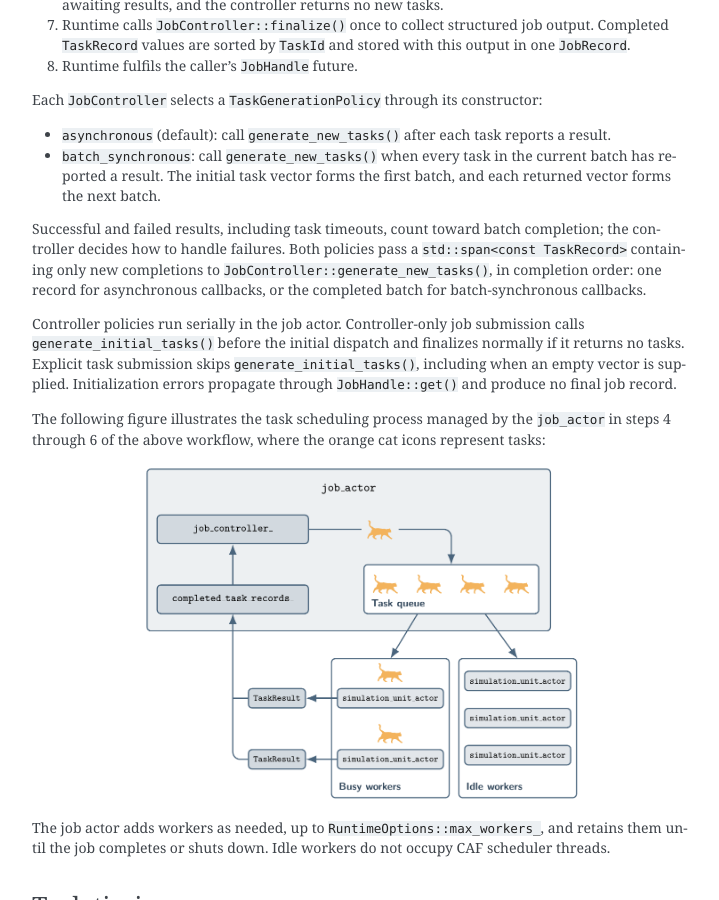
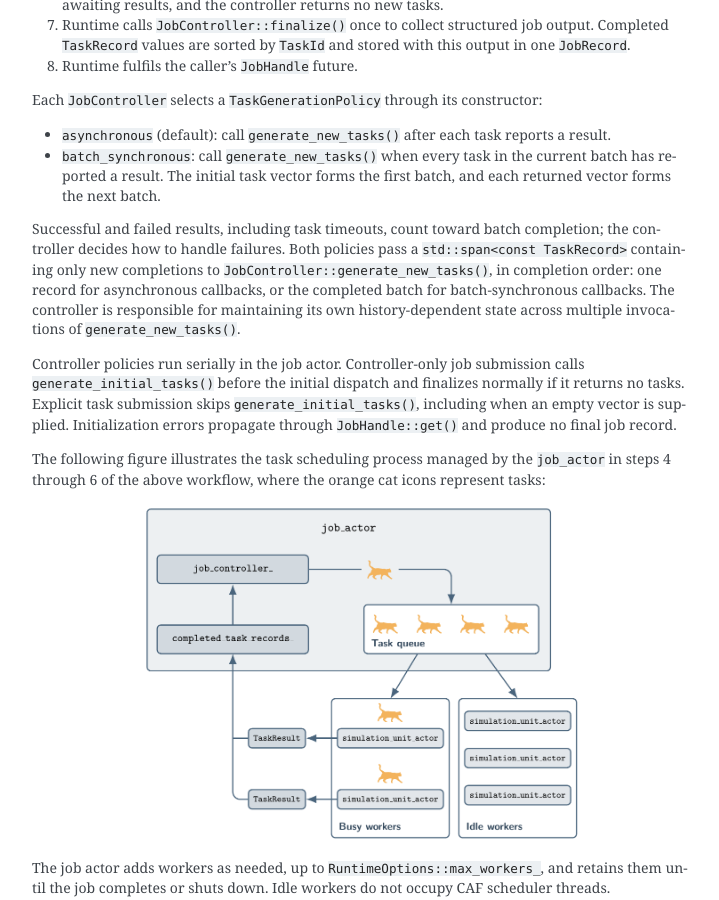
Before and after one commit to uofs-simlab/miaow-framework, a Sphinx documentation site: the page built from docs/architecture.rst, in a window 1280 px wide and 900 px high, scrolled down 891 px. Shown: the whole window, without its empty margins (388-1107 px from the left). Built offline with Sphinx 7.4.7, drawn with Linux system fonts in a browser that asks for light colours; the version number could not be read and is left out.

```diff
--- a/docs/architecture.rst
+++ b/docs/architecture.rst
@@ -27,7 +27,7 @@ Each ``JobController`` selects a ``TaskGenerationPolicy`` through its constructo
 - ``asynchronous`` (default): call ``generate_new_tasks()`` after each task reports a result.
 - ``batch_synchronous``: call ``generate_new_tasks()`` when every task in the current batch has reported a result. The initial task vector forms the first batch, and each returned vector forms the next batch.
 
-Successful and failed results, including task timeouts, count toward batch completion; the controller decides how to handle failures. Both policies pass a ``std::span<const TaskRecord>`` containing only new completions to ``JobController::generate_new_tasks()``, in completion order: one record for asynchronous callbacks, or the completed batch for batch-synchronous callbacks.
+Successful and failed results, including task timeouts, count toward batch completion; the controller decides how to handle failures. Both policies pass a ``std::span<const TaskRecord>`` containing only new completions to ``JobController::generate_new_tasks()``, in completion order: one record for asynchronous callbacks, or the completed batch for batch-synchronous callbacks. The controller is responsible for maintaining its own history-dependent state across multiple invocations of ``generate_new_tasks()``.
 
 Controller policies run serially in the job actor. Controller-only job submission calls ``generate_initial_tasks()`` before the initial dispatch and finalizes normally if it returns no tasks. Explicit task submission skips ``generate_initial_tasks()``, including when an empty vector is supplied. Initialization errors propagate through ``JobHandle::get()`` and produce no final job record.
 
--- a/docs/index.rst
+++ b/docs/index.rst
@@ -25,7 +25,7 @@ Contributions from the community are welcome. To report a bug, suggest an improv
 Contributors and funding
 ------------------------
 
-MIAOW was developed with funding support from the `Cooperative Institute for Research to Operations in Hydrology (CIROH) <https://ciroh.ua.edu/>`_ and is maintained by the `Numerical Simulation Laboratory <https://github.com/uofs-simlab>`_ at the `University of Saskatchewan <https://www.usask.ca/>`_. See the `CONTRIBUTORS <https://github.com/uofs-simlab/miaow-framework/blob/main/CONTRIBUTORS.md>`_ file for a full list of individual contributors to the project.
+MIAOW was developed with funding support from the `Cooperative Institute for Research to Operations in Hydrology (CIROH) <https://ciroh.ua.edu/>`_ and the `Natural Sciences and Engineering Research Council of Canada (NSERC) <https://nserc-crsng.canada.ca/en>`_. It is maintained by the `Numerical Simulation Laboratory <https://github.com/uofs-simlab>`_ at the `University of Saskatchewan <https://www.usask.ca/>`_. See the `CONTRIBUTORS <https://github.com/uofs-simlab/miaow-framework/blob/main/CONTRIBUTORS.md>`_ file for a full list of individual contributors to the project.
 
 License
 -------
```
Also changed, not shown: README.md (+11 -8 lines), docs/images/nserc_logo.svg (added), 2 other files.
